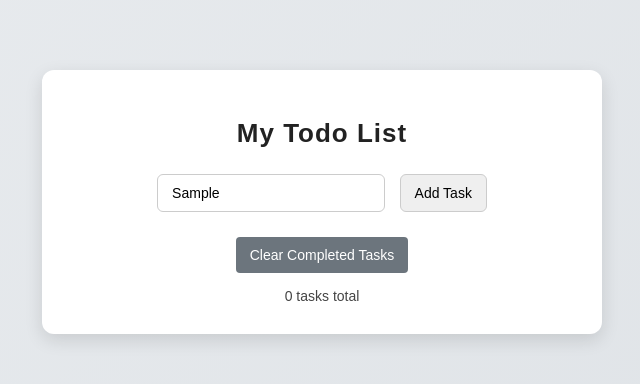
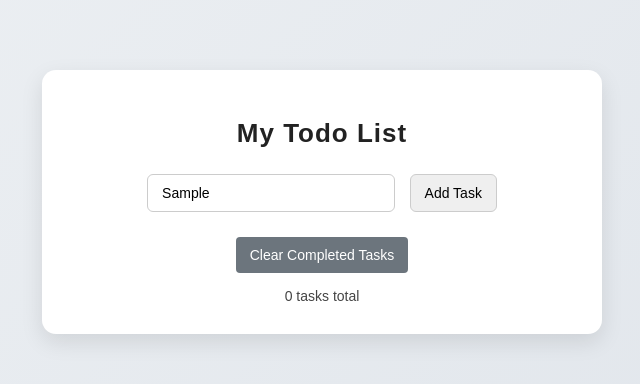
Before and after one commit to dishasuvarna/TODO-APP, a website: page index.html in a window 1280 px wide. Both pictures are taken after typing "Sample" into the empty fields and a click on the button "Add Task". Shown: the part 198-582 px from the top of the page, 318-958 px from the left. Drawn offline with Linux system fonts and the light colour scheme; no server answers.

Commit message:
Removed priority feature completely and applied minor UI/UX refinements.

```diff
--- a/index.html
+++ b/index.html
@@ -5,7 +5,7 @@
   <title>Todo App</title>
   <style>
     body {
-      background: linear-gradient(135deg, #e9ecef, #dee2e6);
+      background: linear-gradient(135deg, #eef1f4, #dfe4ea);
       font-family: Arial, sans-serif;
       margin: 0;
       display: flex;
@@ -17,8 +17,8 @@
       width: 500px;
       background: #fff;
       padding: 30px;
-      border-radius: 12px;
-      box-shadow: 0 6px 18px rgba(0,0,0,0.12);
+      border-radius: 14px;
+      box-shadow: 0 8px 22px rgba(0,0,0,0.10);
       text-align: center;
       animation: popIn 0.5s ease;
     }
@@ -36,7 +36,7 @@
       font-size: 14px;
     }
     input {
-      min-width: 180px;
+      min-width: 200px;
       max-width: 100%;
       box-sizing: border-box;
       transition: width 0.3s ease;
@@ -61,14 +61,16 @@
       align-items: center;
       justify-content: space-between;
       background: #f8f9fa;
-      padding: 10px 15px;
-      border-radius: 6px;
+      padding: 12px 16px;
+      border-radius: 8px;
       box-shadow: 0 2px 6px rgba(0,0,0,0.08);
       opacity: 0;
       transform: translateY(10px);
       animation: fadeIn 0.4s forwards;
     }
-    li input[type="checkbox"] { margin-right: 10px; }
+    li input[type="checkbox"] {
+      margin-right: 10px;
+    }
     .task-text {
       flex: 1;
       margin: 0 10px;
@@ -92,7 +94,9 @@
       padding: 6px 10px;
       transition: background-color 0.3s;
     }
-    .delete-btn:hover { background-color: #d00000; }
+    .delete-btn:hover {
+      background-color: #d00000;
+    }
     .clear-btn {
       display: block;
       margin: 20px auto 0;
@@ -103,14 +107,21 @@
       padding: 10px 14px;
       transition: background-color 0.3s;
     }
-    .clear-btn:hover { background-color: #495057; }
+    .clear-btn:hover {
+      background-color: #495057;
+    }
     .counter {
       margin-top: 15px;
       font-size: 14px;
       color: #444;
     }
-    @keyframes fadeIn { to { opacity: 1; transform: translateY(0); } }
-    @keyframes popIn { from { transform: scale(0.95); opacity: 0; } to { transform: scale(1); opacity: 1; } }
+    @keyframes fadeIn {
+      to { opacity: 1; transform: translateY(0); }
+    }
+    @keyframes popIn {
+      from { transform: scale(0.95); opacity: 0; }
+      to { transform: scale(1); opacity: 1; }
+    }
   </style>
 </head>
 <body>
@@ -145,8 +156,6 @@
           span.textContent = todo.task;
           span.className = 'task-text';
           if (todo.completed) span.classList.add('completed');
-
-          // NEW: inline editing on double-click
           span.ondblclick = () => enableEditing(span, todo);
 
           const delBtn = document.createElement('button');
@@ -177,7 +186,7 @@
         });
         input.value = '';
         input.focus();
-        input.style.width = '180px';
+        input.style.width = '200px';
         fetchTodos();
       } catch (err) {
         console.error('Error adding todo:', err);
@@ -228,12 +237,12 @@
       counter.textContent = `${total} tasks total (${completed} completed)`;
     }
 
-    // Inline editing function
     function enableEditing(span, todo) {
       const input = document.createElement('input');
       input.type = 'text';
       input.value = todo.task;
       input.className = 'task-text';
+
       span.replaceWith(input);
       input.focus();
 
@@ -255,11 +264,10 @@
       });
     }
 
-    // Auto-resize input while typing
     const taskInput = document.getElementById('taskInput');
     taskInput.addEventListener('input', () => {
       const length = taskInput.value.length;
-      const newWidth = Math.min(180 + length * 8, taskInput.parentElement.offsetWidth - 100);
+      const newWidth = Math.min(200 + length * 8, taskInput.parentElement.offsetWidth - 80);
       taskInput.style.width = newWidth + 'px';
     });
 
```
